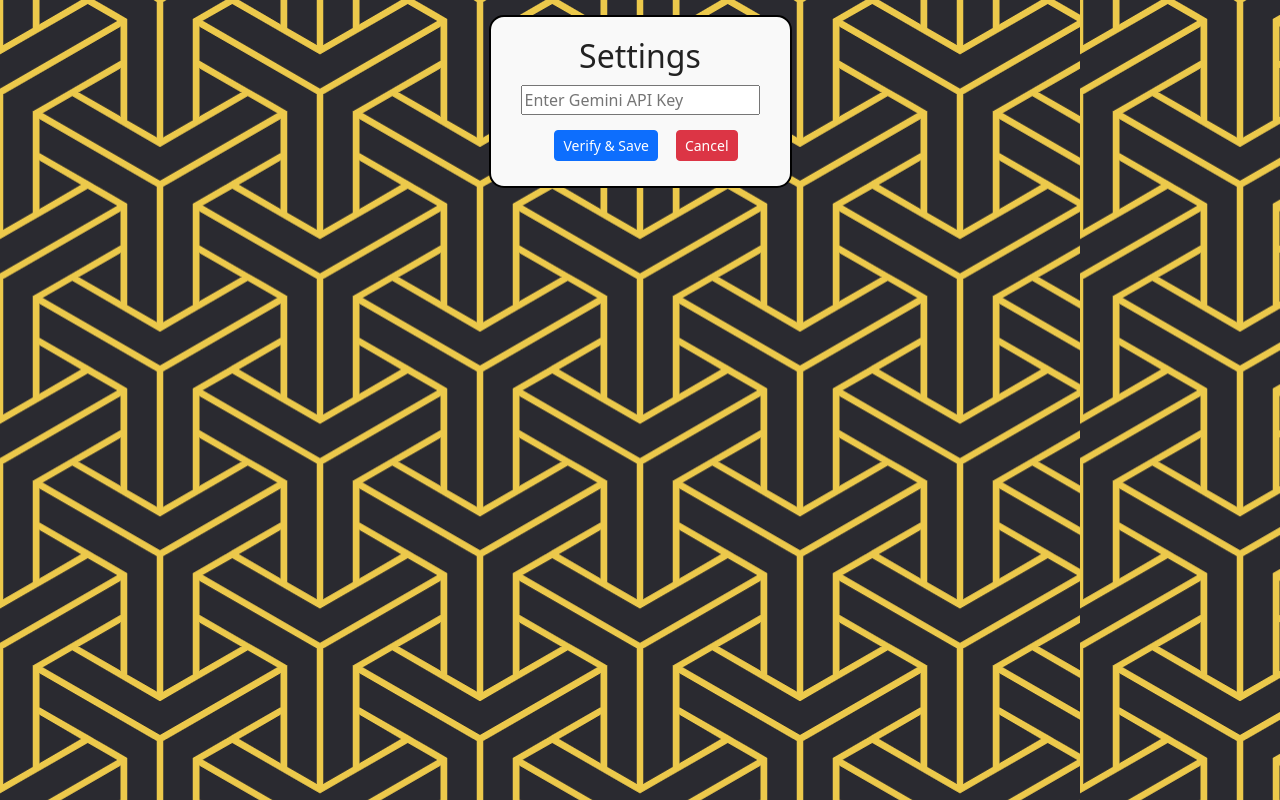
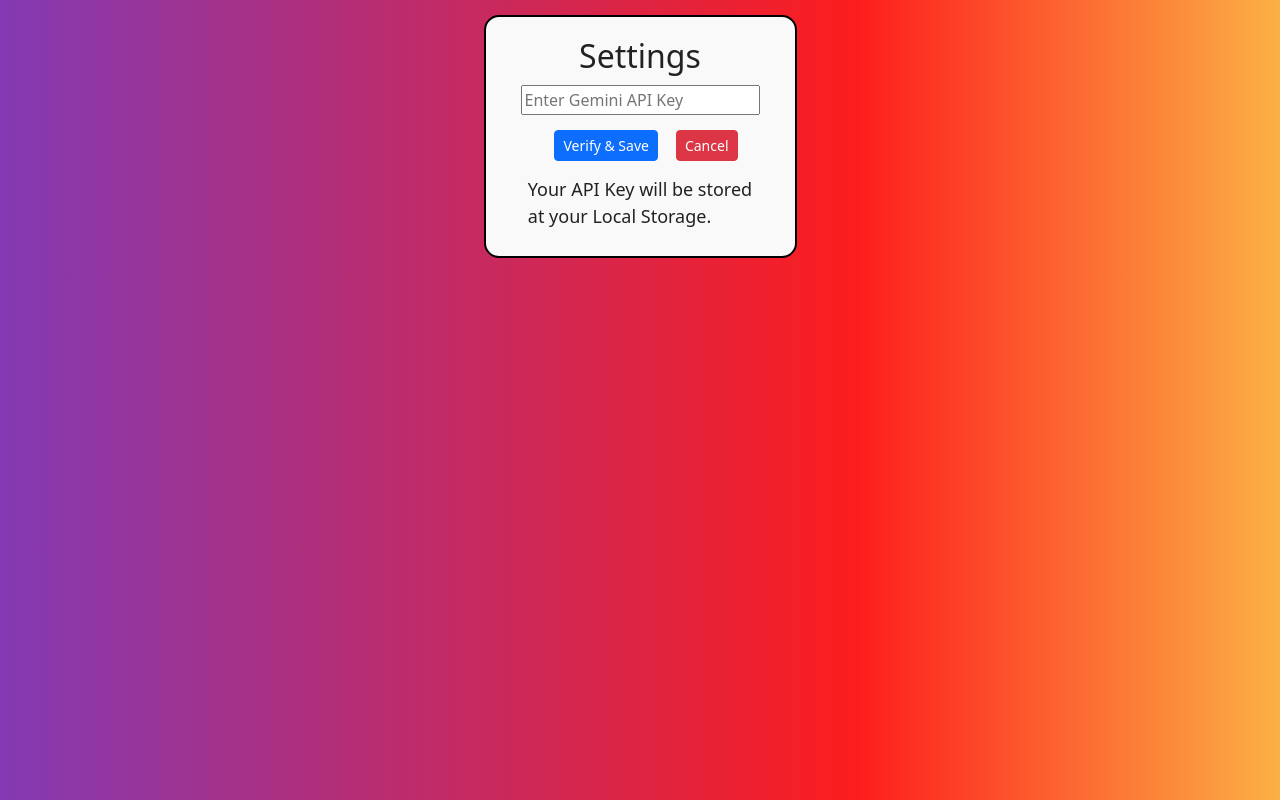
Before and after one commit to burkayakca/AiKanjiDictionaryApp, a React (Create React App) app: page / in a window 1280 px wide. Both pictures are taken after a click on the icon 721 px from the left and 145 px from the top of the page. Built offline with nearby package versions, Linux system fonts and the light colour scheme; a web font is replaced by a local one.

Commit message:
Enhance App component: change API key input type to password, add local storage notice, and update background styling

```diff
--- a/src/components/App.jsx
+++ b/src/components/App.jsx
@@ -1,4 +1,4 @@
-import React, { useState } from "react";
+import React, { useState, Text } from "react";
 import Entry from './ui/Entry.jsx';
 import getKanji from "./api/getKanji.jsx";
 import XButton from "./ui/XButton.jsx";
@@ -97,7 +97,7 @@
           <h2>{language == "en" ? "Settings" : "Ayarlar"}</h2>
           <input
             className="form-control-md"
-            type="text"
+            type="password"
             value={apikeyInput}
             onChange={(e) => setApikeyInput(e.target.value)}
             placeholder={language === "en" ? "Enter Gemini API Key" : "Gemini API Anahtarı giriniz"}
@@ -121,6 +121,9 @@
               {language === "en" ? "Cancel" : "İptal"}
             </button>
           </div>
+          <p className="input-p">{language === "en"
+          ? <>Your API Key will be stored <br />at your Local Storage.</>
+          : <>API Anahtarınız tarayıcınızın hafızasına <br /> (Local Storage)  kaydedilecektir.</>}</p>
         </div>
       ) : (
         <>
--- a/src/components/ui/style.css
+++ b/src/components/ui/style.css
@@ -128,7 +128,7 @@
     padding-right: 20px;
 }
 
-settings {
+.settings {
     padding-left: 25px;
     padding-right: 25px;
 }
@@ -155,7 +155,8 @@
 body{
     display: flex;
     justify-content: center;
-    background-image: url(./bg.png)
+    background: #833AB4;
+    background: linear-gradient(90deg, rgba(131, 58, 180, 1) 0%, rgba(253, 29, 29, 1) 67%, rgba(252, 176, 69, 1) 100%);
 }
 
 .kanji-box {
```
Also changed, not shown: src/components/ui/bg.png (deleted).
